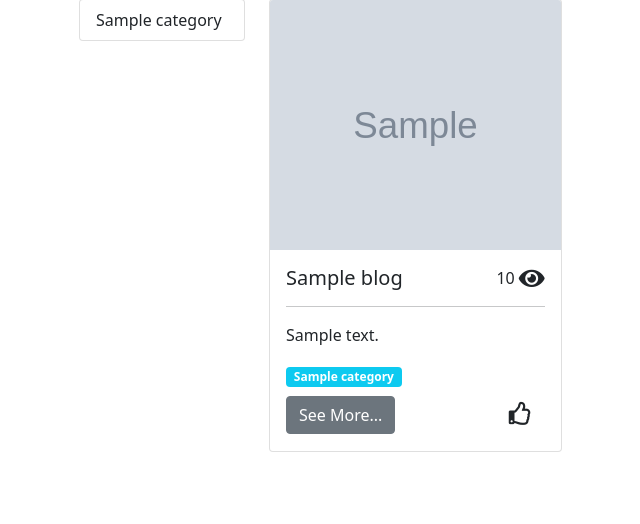
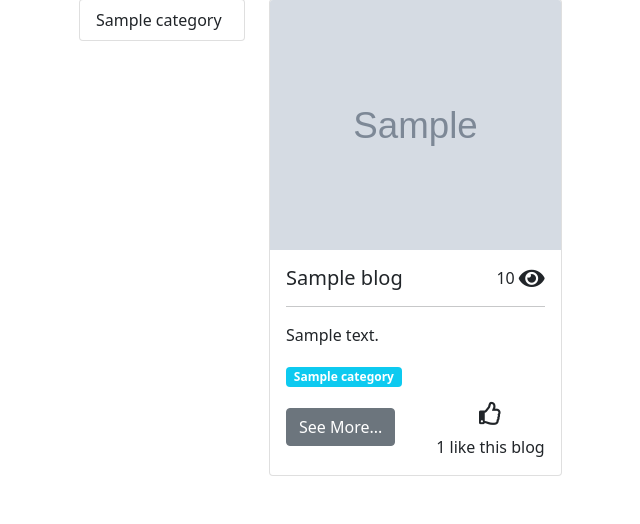
Before and after one commit to peerapong17/Django-Blog, a Django app: template blog/templates/main/home.html in a window 1280 px wide. Shown: the part 405-929 px from the top of the page, without its empty margins (3-643 px from the left). Before the commit the page ends 857 px from the top, so only its background shows below. Run offline with Django 3.2, Linux system fonts and the light colour scheme; tables that the repository leaves empty hold one stand-in row (values such as "Sample post"); the template is opened without the code that fills it: values that come from a table or form of the project are taken from there, most other values are stand-ins (such as "Sample title", 1, 10 or a date in 2020); grey boxes marked "Sample" are stand-in pictures; data that the repository does not hold is empty; some libraries are stand-ins or nearby versions.

Commit message:
update comment and like

```diff
--- a/blog/models.py
+++ b/blog/models.py
@@ -24,7 +24,6 @@ class Blog(models.Model):
 
 class Comment(models.Model):
     user = models.ForeignKey(User, on_delete=models.PROTECT, null=True)
-    username = models.TextField(default="anonymous")
     blog = models.ForeignKey(Blog, on_delete=models.CASCADE, null=True)
     comment = models.CharField(max_length=250)
     created_at = models.DateTimeField(auto_now_add=True)
--- a/blog/templates/main/home.html
+++ b/blog/templates/main/home.html
@@ -3,7 +3,7 @@
 {% load humanize %}
 
 {% block title %}
-    <link rel="stylesheet" href="{% static 'style/home.css' %}">
+<link rel="stylesheet" href="{% static 'style/home.css' %}">
 {% endblock title %}
 
 {% block content %}
@@ -62,23 +62,40 @@
                             </div>
                             <hr>
                             <p class="card-text">{{blog.content|slice:"0:70"}}</p>
-                            <a href="{% url 'blogFilteredByCategory' blog.category_id %}" class="badge bg-info mb-2">{{blog.category.name}}</a>
+                            <a href="{% url 'blogFilteredByCategory' blog.category_id %}"
+                                class="badge bg-info mb-2">{{blog.category.name}}</a>
                             <div class="card-actions d-flex justify-content-between align-items-center">
                                 <a href="{% url 'blogDetail' blog.id %}" class="btn btn-secondary">See More...</a>
-                                <form action="/like/{{blog.id}}">
-                                    {% if user.id in blog.likes %}
-                                    <button class="btn"><i class="isliked fas fa-thumbs-up"></i></button>
+                                {% if user.id in blog.likes %}
+                                <div class="d-flex flex-column">
+                                    <a href="{% url 'likeBlog' blog.id %}" class="btn">
+                                        <i class="isliked fas fa-thumbs-up">
+                                        </i>
+                                    </a>
+                                    {% if blog.likes|length > 1 %}
+                                    <span>You and {{blog.likes|length}} like this blog</span>
                                     {% else %}
-                                    <button class="btn"><i class="far fa-thumbs-up"></i></button>
+                                    <span>You like this blog</span>
                                     {% endif %}
-                                </form>
+                                </div>
+                                {% else %}
+                                <div class="d-flex flex-column">
+                                    <a href="{% url 'likeBlog' blog.id %}" class="btn">
+                                        <i class="far fa-thumbs-up">
+                                        </i>
+                                    </a>
+                                    {% if blog.likes %}
+                                    <span>{{blog.likes|length}} like this blog</span>
+                                    {% endif %}
+                                </div>
+                                {% endif %}
                             </div>
                         </div>
                     </div>
                 </div>
                 {% endfor %}
                 {% else %}
-                    <h1 class="ms-5">No blog created yet...</h1>
+                <h1 class="ms-5">No blog created yet...</h1>
                 {% endif %}
             </div>
         </div>
```
Also changed, not shown: blog/templates/main/blog_detail.html (+4 -3 lines), blog/views.py (+7 -5 lines), blog/migrations/0001_initial.py, category/migrations/0001_initial.py, media/uploads/japan-cuture.jpg (deleted).
